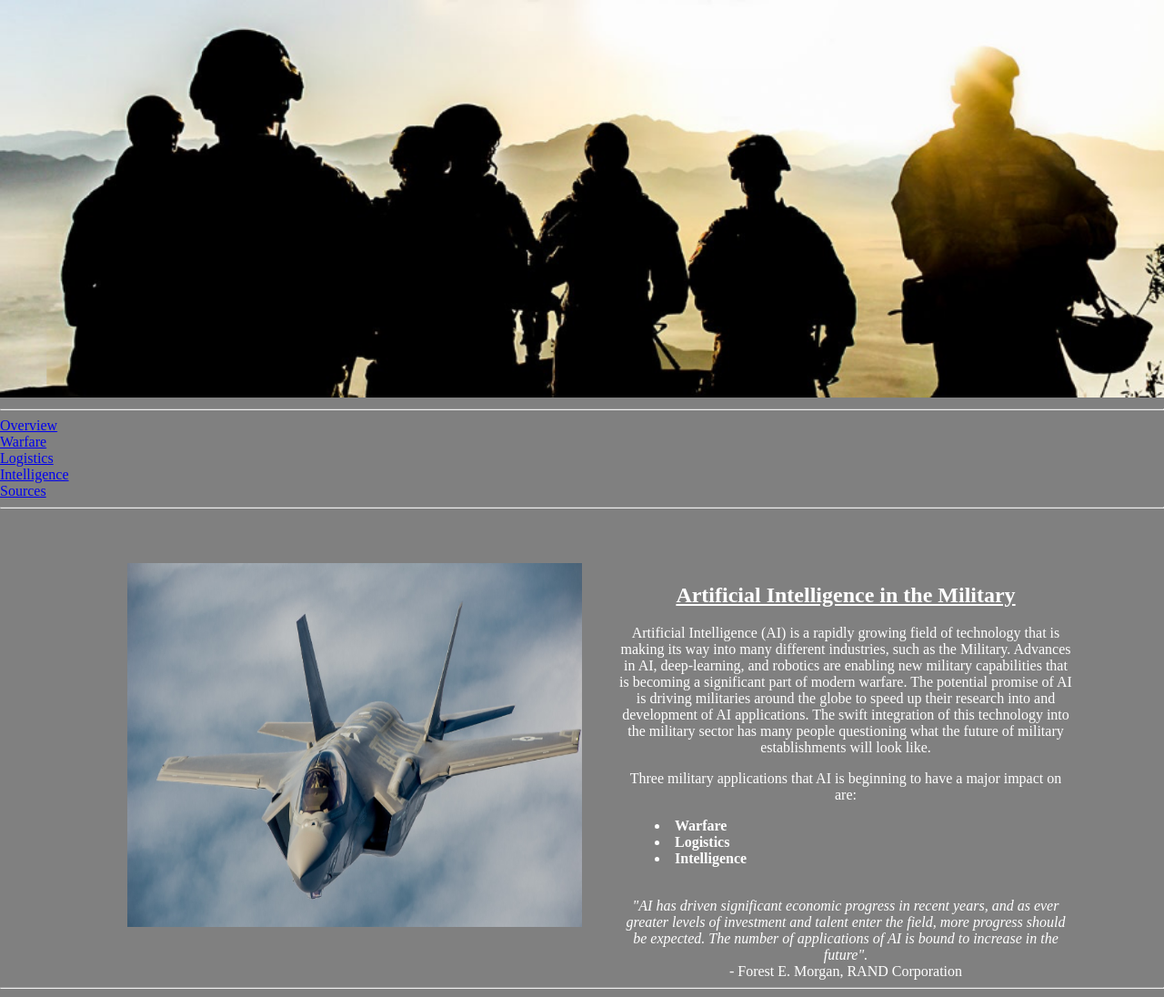
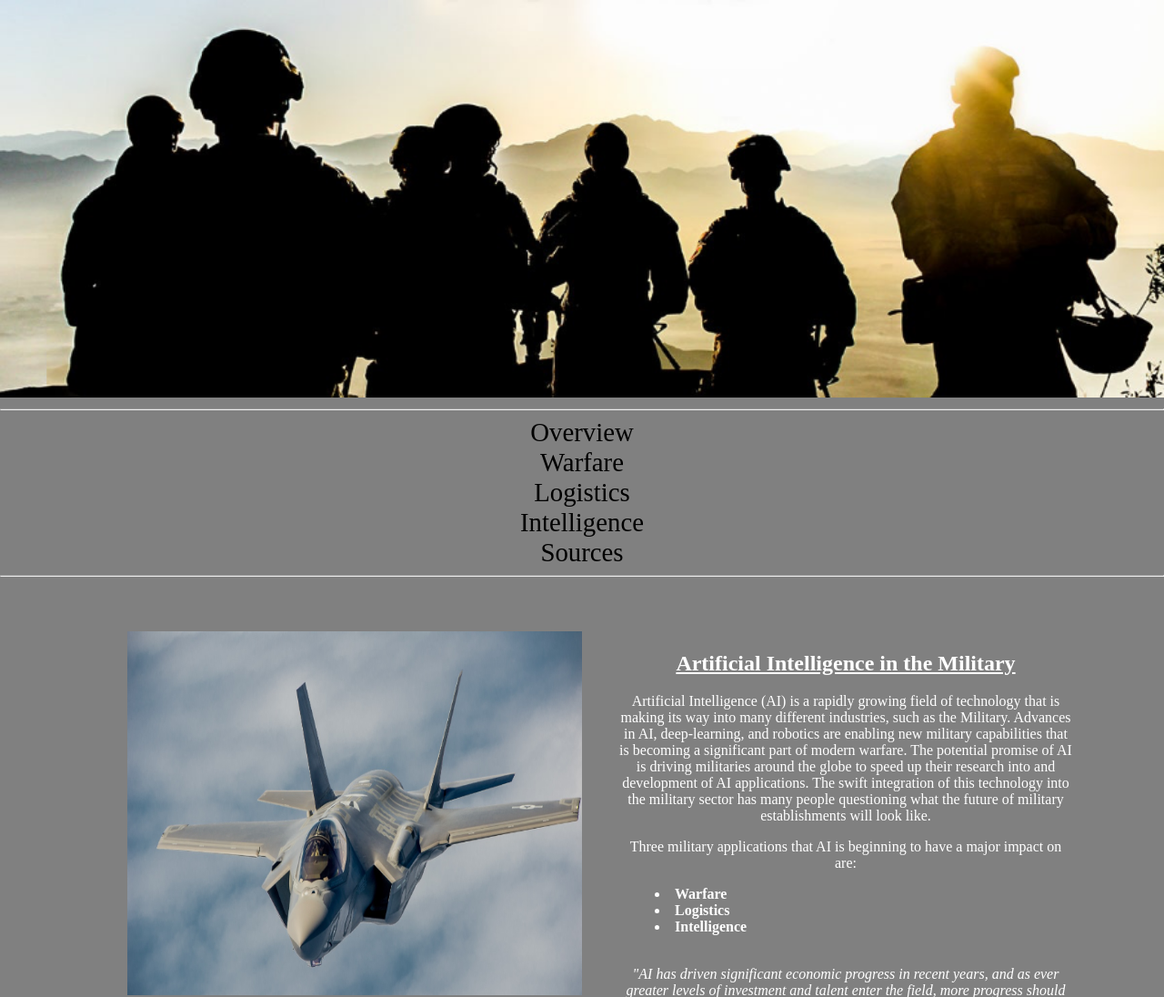
Before and after one commit to mecisneros/hw4, a Node server app: page / in a window 1280 px wide. Shown: the top 1096 px of the page at 91% size. Run offline with Node 20, Linux system fonts and the light colour scheme.

Commit message:
hw1 redo

```diff
--- a/public/css/styles.css
+++ b/public/css/styles.css
@@ -26,6 +26,11 @@
     font-size: 2em;
     transition: .9s;
 }
+
+nav a:visited {
+    color:white;
+}
+
 main {
     display: flex;
     justify-content: center;
--- a/views/partials/header.ejs
+++ b/views/partials/header.ejs
@@ -10,24 +10,14 @@
         <header><img id="imgheader" src="img/military_header.png" alt="Picture of AI in Military"  /></header>
 	<hr />
 
-	        <div class="row">
-            <div class="col">
+	 <nav>
+
             <a href="/"> Overview </a> <br>
-            </div>
-            <div class="col">
             <a href="/warfare"> Warfare </a> <br>
-            </div>
-            <div class="col">
             <a href="/logistics"> Logistics </a> <br>
-            </div>
-            <div class="col">
             <a href="/intel"> Intelligence </a> <br>
-            </div>
-            <div class="col">
             <a href="/sources"> Sources </a> <br>
-            </div>
-            </div>
-
+        </nav>
     <hr>
     <br />
     <br />
```
